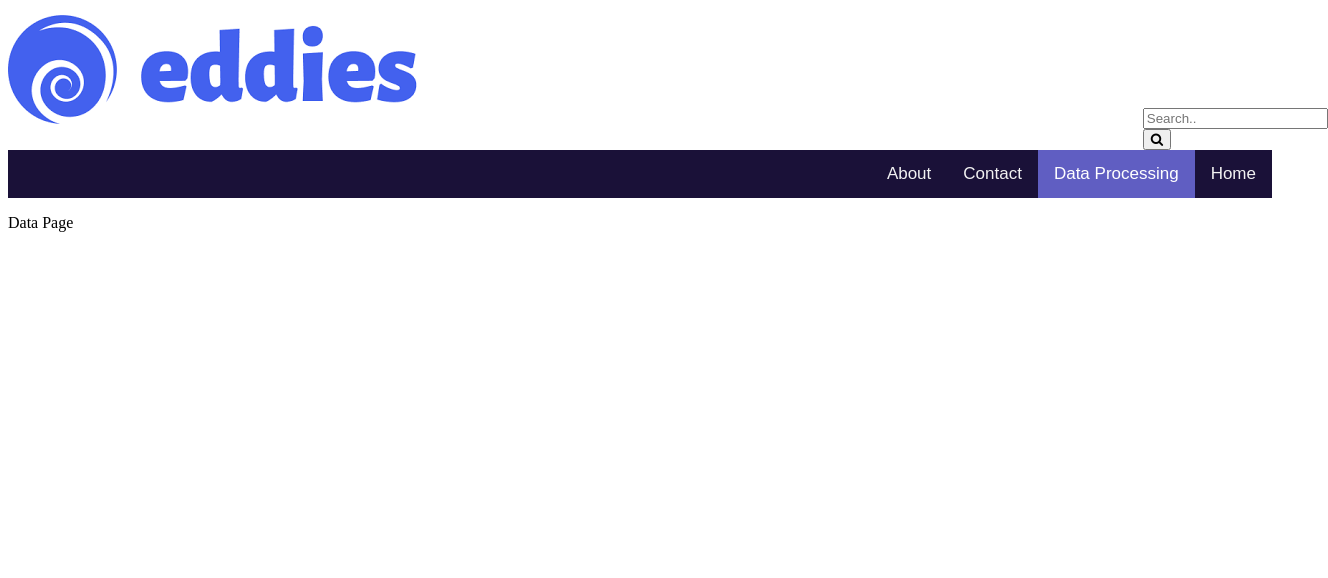
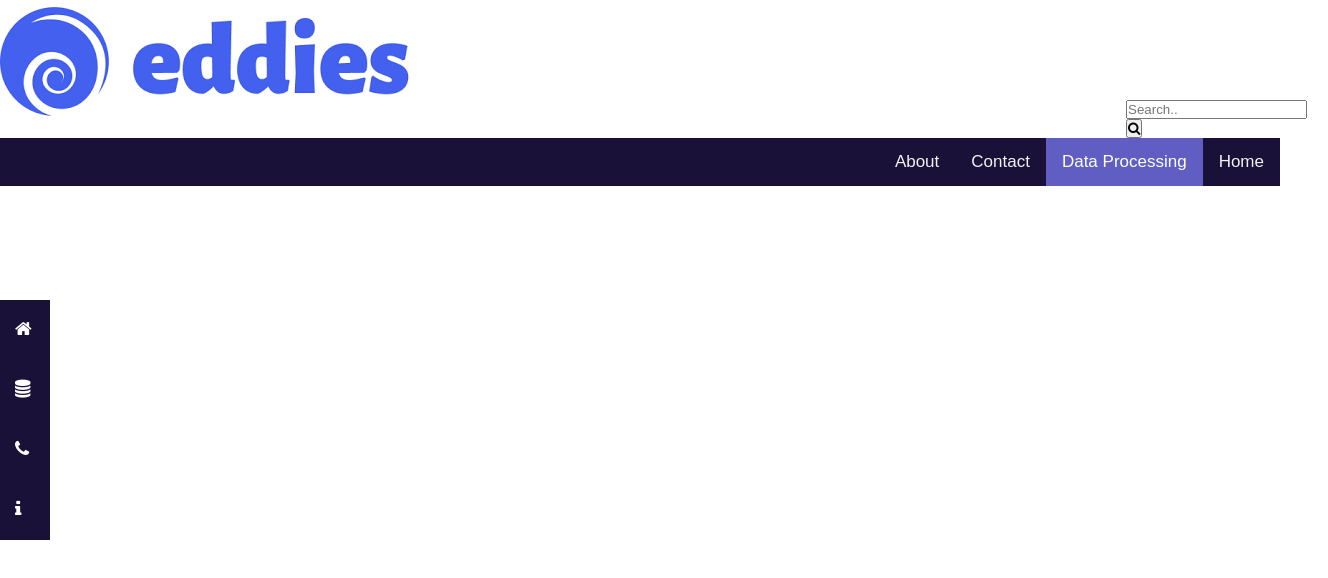
Before and after one commit to chntysc/new_dashboard, a plain HTML site: page dashboard_navbar_data.html in a window 1280 px wide. Shown: the top 578 px of the page, 1328 px wide, since content can reach past the window. Drawn offline with Linux system fonts and the light colour scheme.

Commit message:
new files

```diff
--- /dev/null
+++ b/dashboard.css
@@ -0,0 +1,66 @@
+* {
+  box-sizing: border-box;
+}
+
+/* Style the search field */
+form.example input[type=text] {
+  padding: 10px;
+  font-size: 17px;
+  border: 1px solid grey;
+  float: left;
+  width: 80%;
+  background: #f1f1f1;
+}
+
+/* Style the submit button */
+form.example button {
+  float: left;
+  width: 20%;
+  padding: 10px;
+  background: #2196F3;
+  color: white;
+  font-size: 17px;
+  border: 1px solid grey;
+  border-left: none; /* Prevent double borders */
+  cursor: pointer;
+}
+
+form.example button:hover {
+  background: #939fa8;
+}
+
+/* Clear floats */
+form.example::after {
+  content: "";
+  clear: both;
+  display: table;
+}
+
+/* Add a black background color to the top navigation */
+.topnav {
+    background-color: rgb(26, 17, 56);
+    overflow: hidden;
+    font-family: Gotham Rounded, sans-serif;
+  }
+
+  /* Style the links inside the navigation bar */
+  .topnav a {
+    float: right;
+    color: #f2f2f2;
+    text-align: center;
+    padding: 14px 16px;
+    text-decoration: none;
+    font-size: 17px;
+  }
+
+  /* Change the color of links on hover */
+  .topnav a:hover {
+    background-color: #ddd;
+    color: black;
+  }
+
+  /* Add a color to the active/current link */
+  .topnav a.active {
+    background-color: #605ec2;
+    color: white;
+  }
--- /dev/null
+++ b/dashboard_navbar_data.css
@@ -0,0 +1,153 @@
+* {
+  margin:0;
+  padding:0;
+  box-sizing: border-box;
+  font-family: Gotham Rounded, sans-serif
+}
+
+.img{
+  float:left;
+  width: 70%;
+}
+.search{
+  float: right;
+  width: 30%;
+  padding-top: 100px;
+  padding-left: 230px;
+}
+
+
+/* Style the search field */
+.search.form.example input[type=text] {
+  padding: 10px;
+  font-size: 17px;
+  border: 1px solid grey;
+  float: left;
+  width: 80%;
+  background: #f1f1f1;
+}
+
+/* Style the submit button */
+.search.form.example button {
+  float: left;
+  width: 20%;
+  padding: 10px;
+  background: #2196F3;
+  color: white;
+  font-size: 17px;
+  border: 1px solid grey;
+  border-left: none; /* Prevent double borders */
+  cursor: pointer;
+}
+
+.search.form.example button:hover {
+  background: #0b7dda;
+}
+
+/* Clear floats */
+.search.form.example::after {
+  content: "";
+  clear: both;
+  display: table;
+}
+
+/* Add a black background color to the top navigation */
+.topnav {
+    background-color: rgb(26, 17, 56);
+    overflow: hidden;
+
+    width: 100%;
+  }
+
+  /* Style the links inside the navigation bar */
+  .topnav a {
+    float: right;
+    color: #f2f2f2;
+    text-align: center;
+    padding: 14px 16px;
+    text-decoration: none;
+    font-size: 17px;
+  }
+
+  /* Change the color of links on hover */
+  .topnav a:hover {
+    background-color: rgb(195, 187, 224);
+    color: black;
+  }
+
+  /* Add a color to the active/current link */
+  .topnav a.active {
+    background-color: #605ec2;
+    color: white;
+  }
+
+body{
+  min-height: 500vh;
+
+
+}
+.sidenav{
+
+  background: rgb(26, 17, 56);
+  position: fixed;
+  width:50px;
+  height: 240px;
+  transition:0.3s;
+  color: rgb(170, 158, 211);
+  top: 300px;
+
+}
+.sidenav:hover{
+  width:300px;
+
+}
+.sidenav ul{
+  position : absolute;
+
+  width:100%;
+}
+
+.sidenav ul li{
+  position : relative;
+  width:100%;
+  list-style : none;
+
+}
+.sidenav ul li:hover{
+  background :#9692d8;
+}
+.sidenav ul li a{
+  position: relative;
+  display: block;
+  width : 100%;
+  display: flex;
+  text-decoration: none;
+  color:#fff;
+
+}
+
+.sidenav ul li a .icon{
+  position : relative;
+  display : block;
+  min-width: 60px;
+  height: 60px;
+  line-height: 60px;
+  text-align: : center;
+  left:15px;
+}
+
+.sidenav ul li a .icon .fa{
+  font-size : 18px;
+  left:0;
+
+}
+
+.sidenav ul li a .title{
+  position : relative;
+  display : block;
+  min-width: 60px;
+  height: 60px;
+  line-height: 60px;
+  text-align: : start;
+  white-space:nowrap;
+}
--- a/dashboard_navbar_data.html
+++ b/dashboard_navbar_data.html
@@ -2,9 +2,10 @@
 <head>
     <meta charset='utf-8'>
     <title>Eddies Dashboard</title>
-    <link rel='stylesheet' href='dashboard_navbar_home.css'>
+    <link rel="stylesheet" href="https://cdn.jsdelivr.net/npm/@fortawesome/fontawesome-free@5.15.4/css/fontawesome.min.css" integrity="sha384-jLKHWM3JRmfMU0A5x5AkjWkw/EYfGUAGagvnfryNV3F9VqM98XiIH7VBGVoxVSc7" crossorigin="anonymous">
+    <link rel="stylesheet" href="https://stackpath.bootstrapcdn.com/font-awesome/4.7.0/css/font-awesome.min.css">
+    <link rel='stylesheet' href='dashboard_navbar_data.css'>
 </head>
-
 <div class='img'>
   <img src="logo.png" alt="eddies" >
 </div>
@@ -22,5 +23,34 @@
     <a href="dashboard_navbar_contact.html">Contact</a>
     <a href="dashboard_navbar_about.html">About</a>
 </div>
-<p>Data Page</p>
+<body>
+  <div class='sidenav'>
+    <ul>
+      <li>
+        <a href='#'>
+          <span class='icon'><i class="fa fa-home" aria-hidden="true"></i></span>
+          <span class='title'>Home</span>
+        </a>
+      </li>
+      <li>
+        <a href='#'>
+          <span class='icon'><i class="fa fa-database" aria-hidden="true"></i></span>
+          <span class='title'>Data Processing</span>
+        </a>
+      </li>
+      <li>
+        <a href='#'>
+          <span class='icon'><i class="fa fa-phone" aria-hidden="true"></i></span>
+          <span class='title'>Contact</span>
+        </a>
+      </li>
+      <li>
+        <a href='#'>
+          <span class='icon'><i class="fa fa-info" aria-hidden="true"></i></span>
+          <span class='title'>About</span>
+        </a>
+      </li>
+    </ul>
+  </div>
+</body>
 </html>
--- /dev/null
+++ b/dashboard_sidenav.css
@@ -0,0 +1,23 @@
+*{
+
+}
+
+
+.img{
+  float:left;
+  width: 100%;
+}
+
+body{
+  min-height: 100vh;
+  background-color: rgb(118, 164, 248);
+
+}
+.sidenav{
+  position: fixed;
+  padding-top: 100px;
+  width:60px;
+  height: 200px;
+  background: rgb(156, 182, 231);
+  transition:0.3s
+}
```
Also changed, not shown: dashboard_sidenav.html (added, +44 -0 lines), dashboard_sidenav.js (added, +13 -0 lines), 1 other file.
